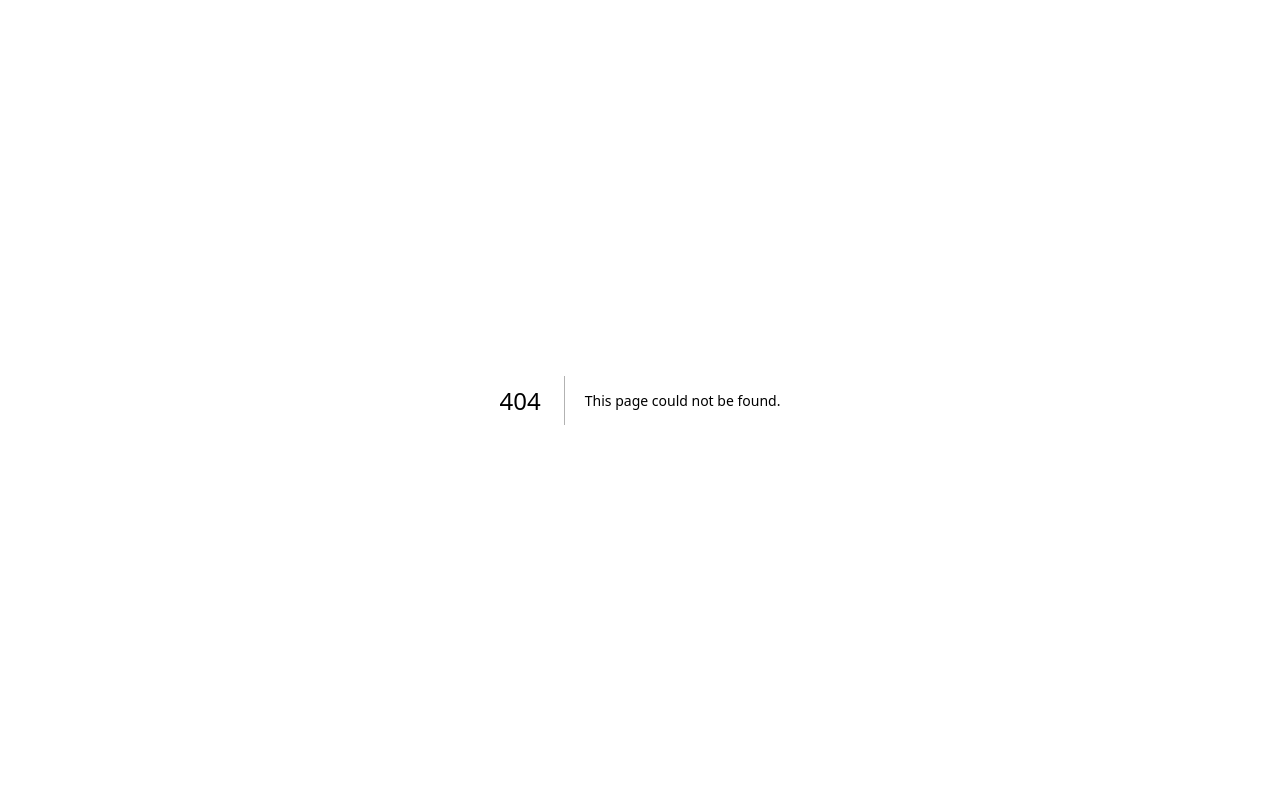
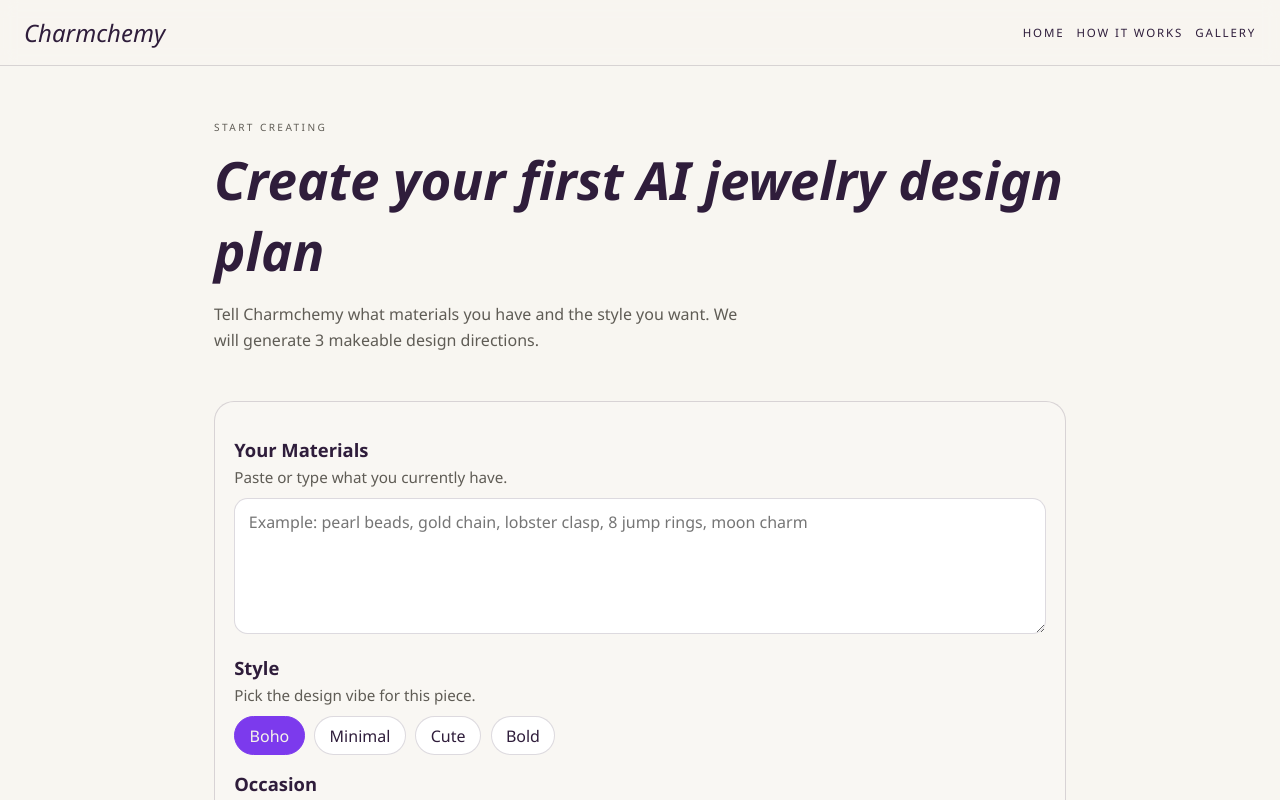
Before and after one commit to shanechloe/knot-found-next, a Next.js app: page /start in a window 1280 px wide. Before the commit this address had no page. Shown: the top 800 px of the page. Built offline with nearby package versions, Linux system fonts and the light colour scheme.

Commit message:
Add Start Creating page and wire homepage CTAs

```diff
--- a/app/globals.css
+++ b/app/globals.css
@@ -281,3 +281,84 @@ footer p {
     text-align: center;
   }
 }
+
+.start-page-shell {
+  min-height: 100vh;
+}
+
+.start-content {
+  max-width: 900px;
+  margin: 0 auto;
+  padding: 3rem 1.5rem 5rem;
+  display: grid;
+  gap: 2rem;
+}
+
+.start-hero h1 {
+  margin: 0.5rem 0;
+  font-size: clamp(2rem, 5vw, 3.3rem);
+  font-style: italic;
+}
+
+.start-hero p {
+  max-width: 58ch;
+  color: var(--muted);
+  line-height: 1.6;
+}
+
+.start-card {
+  border: 1px solid var(--line);
+  border-radius: 1.25rem;
+  padding: 1.2rem;
+  background: color-mix(in srgb, var(--bg) 85%, white);
+}
+
+.start-card h2 {
+  margin: 1rem 0 0.3rem;
+  font-size: 1.15rem;
+}
+
+.start-help {
+  margin: 0 0 0.7rem;
+  color: var(--muted);
+  font-size: 0.95rem;
+}
+
+.start-input {
+  width: 100%;
+  border: 1px solid var(--line);
+  border-radius: 0.85rem;
+  padding: 0.75rem 0.85rem;
+  background: #fff;
+  color: var(--ink);
+  font: inherit;
+}
+
+.chip-row {
+  display: flex;
+  flex-wrap: wrap;
+  gap: 0.6rem;
+}
+
+.chip {
+  border: 1px solid var(--line);
+  border-radius: 999px;
+  padding: 0.45rem 0.9rem;
+  background: #fff;
+  color: var(--ink);
+  font: inherit;
+  cursor: pointer;
+}
+
+.chip.active {
+  background: var(--panel);
+  border-color: var(--panel);
+  color: var(--panel-text);
+}
+
+.action-row {
+  margin-top: 1.2rem;
+  display: flex;
+  flex-wrap: wrap;
+  gap: 0.75rem;
+}
--- a/app/page.tsx
+++ b/app/page.tsx
@@ -29,7 +29,7 @@ export default function HomePage() {
         <div className="nav-links">
           <a href="#how-it-works">How It Works</a>
           <a href="#gallery">Gallery</a>
-          <a href="#start" className="start-btn">Start Creating</a>
+          <a href="/start" className="start-btn">Start Creating</a>
         </div>
       </nav>
 
@@ -44,7 +44,7 @@ export default function HomePage() {
             actually make.
           </p>
           <div style={{ display: 'flex', gap: '0.75rem', flexWrap: 'wrap', justifyContent: 'center' }}>
-            <a className="cta" href="#how-it-works">Start Creating</a>
+            <a className="cta" href="/start">Start Creating</a>
             <a className="lang-btn" href="#gallery">View Examples</a>
           </div>
         </section>
@@ -128,7 +128,7 @@ export default function HomePage() {
         <section className="steps-panel" style={{ gridTemplateColumns: '1fr', textAlign: 'center' }}>
           <div>
             <h2>Ready to make something from maybe?</h2>
-            <a href="#start">Start Creating</a>
+            <a href="/start">Start Creating</a>
           </div>
         </section>
       </main>
--- /dev/null
+++ b/app/start/page.tsx
@@ -0,0 +1,53 @@
+export default function StartCreatingPage() {
+  return (
+    <div className="start-page-shell">
+      <nav className="top-nav">
+        <a className="brand" href="/">Charmchemy</a>
+        <div className="nav-links">
+          <a href="/">Home</a>
+          <a href="/#how-it-works">How It Works</a>
+          <a href="/#gallery">Gallery</a>
+        </div>
+      </nav>
+
+      <main className="start-content">
+        <section className="start-hero">
+          <span className="kicker">Start Creating</span>
+          <h1>Create your first AI jewelry design plan</h1>
+          <p>
+            Tell Charmchemy what materials you have and the style you want. We
+            will generate 3 makeable design directions.
+          </p>
+        </section>
+
+        <section className="start-card">
+          <h2>Your Materials</h2>
+          <p className="start-help">Paste or type what you currently have.</p>
+          <textarea
+            className="start-input"
+            rows={5}
+            placeholder="Example: pearl beads, gold chain, lobster clasp, 8 jump rings, moon charm"
+          />
+
+          <h2>Style</h2>
+          <p className="start-help">Pick the design vibe for this piece.</p>
+          <div className="chip-row">
+            <button type="button" className="chip active">Boho</button>
+            <button type="button" className="chip">Minimal</button>
+            <button type="button" className="chip">Cute</button>
+            <button type="button" className="chip">Bold</button>
+          </div>
+
+          <h2>Occasion</h2>
+          <p className="start-help">Optional context helps improve ideas.</p>
+          <input className="start-input" placeholder="Example: weekend market, gift, daily wear" />
+
+          <div className="action-row">
+            <a className="cta" href="#">Generate 3 Designs</a>
+            <a className="lang-btn" href="/">Back to Home</a>
+          </div>
+        </section>
+      </main>
+    </div>
+  )
+}
```
